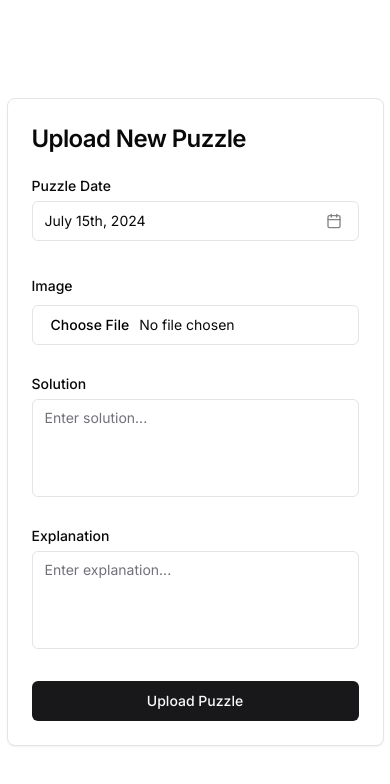
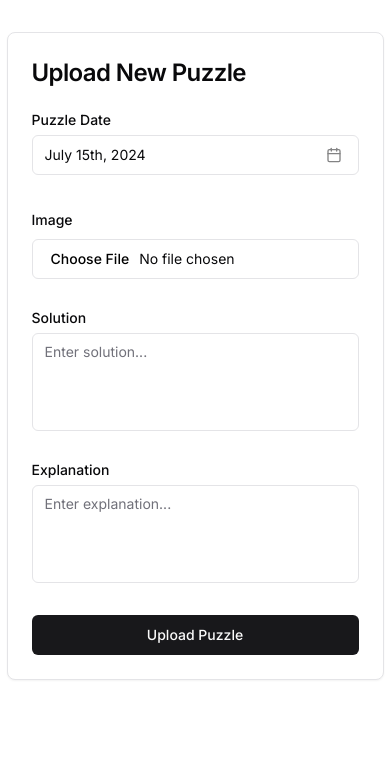
Before and after one commit to byronwade/rebuzzle.byronwade.com, a Next.js app: page /upload in a window 390 px wide. Shown: the top 784 px of the page. Built offline with nearby package versions, Linux system fonts and the light colour scheme; no server answers; the database is empty.

Commit message:
development

```diff
--- a/app/signup/page.js
+++ b/app/signup/page.js
@@ -5,7 +5,7 @@
 	return (
 		<>
 			<Header />
-			<div className="flex items-center justify-center min-h-screen">
+			<div className="flex items-center justify-center mt-8 md:min-h-screen">
 				<SignupForm />
 			</div>
 		</>
--- a/app/upload/page.js
+++ b/app/upload/page.js
@@ -2,7 +2,7 @@
 
 const UploadPuzzlePage = () => {
 	return (
-		<div className="flex items-center justify-center min-h-screen">
+		<div className="flex items-center justify-center mt-8 md:min-h-screen">
 			<UploadPuzzleForm />
 		</div>
 	);
```
